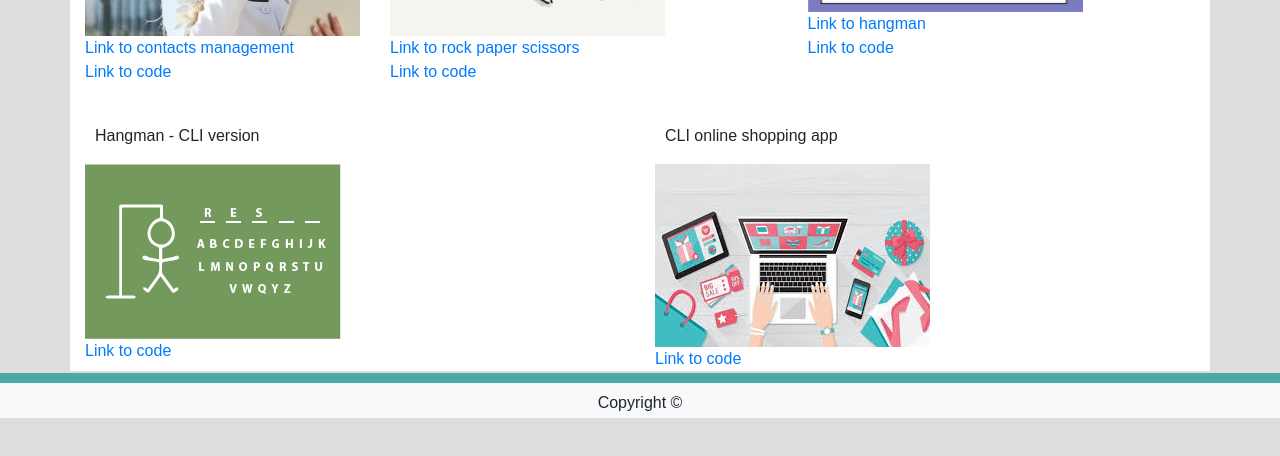
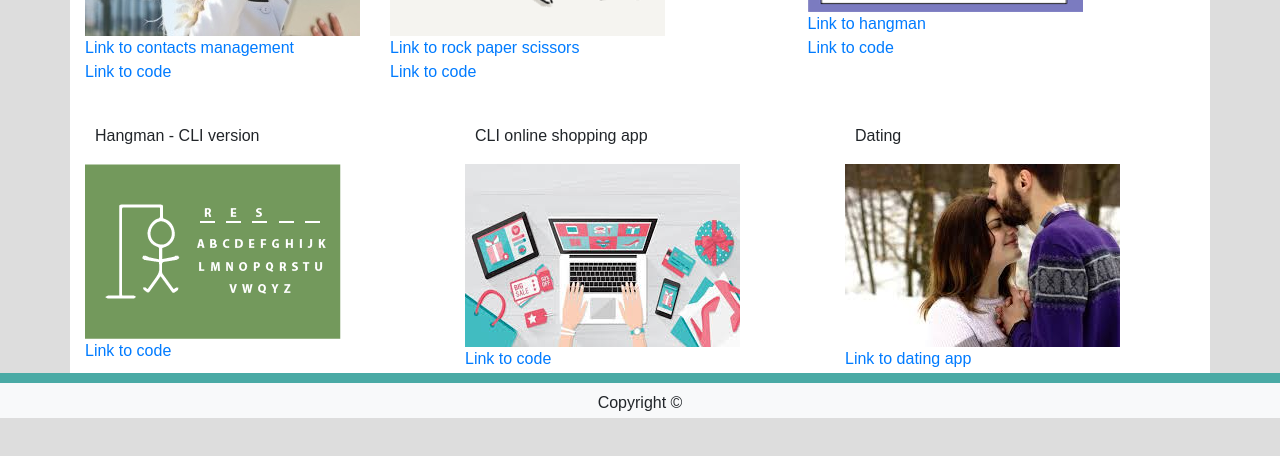
Before and after one commit to rgbyford/Bootstrap-Portfolio, a plain HTML site: page portfolio.html in a window 1280 px wide. Shown: the part 382-838 px from the top of the page. Drawn offline with nearby package versions, Linux system fonts and the light colour scheme.

Commit message:
FriendFinder

```diff
--- a/portfolio.html
+++ b/portfolio.html
@@ -113,6 +113,17 @@
                     </div>
                 </div>
             </div>
+            <div class="col">
+                <div class="tbl-stuff">
+                    <p class="describe-text">Dating</p>
+                    <img class="img-responsive" src="assets/images/kiss.jpg">
+                    <div class="tbltxt">
+                        <a href="https://fast-mesa-95607.herokuapp.com/">Link to dating app</a>
+                        <br>
+                        <a href="https://github.com/rgbyford/FriendFinder/">Link to code</a>
+                    </div>
+                </div>
+            </div>
         </div>
     </div>
     <footer class="footer-classic fixed-bottom text-center bg-light">
```
Also changed, not shown: assets/images/kiss.jpg (added).
